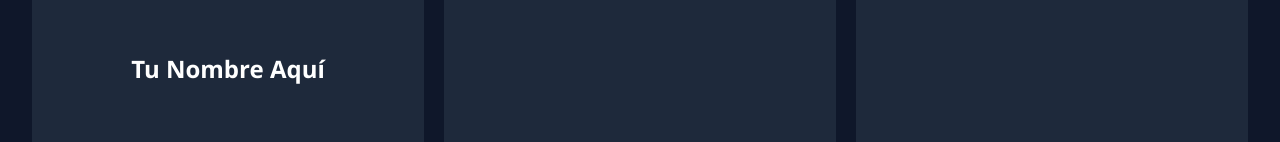
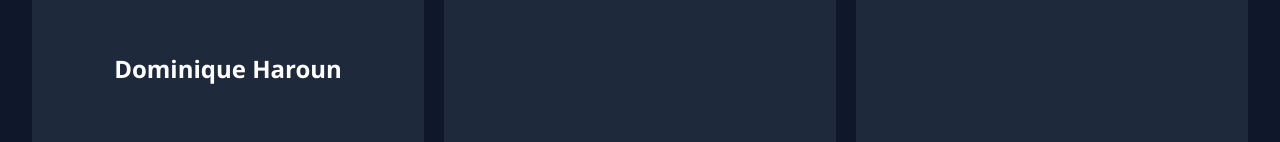
Before and after one commit to HarounDominique/cv, an Angular app: page / in a window 1280 px wide. Shown: the part 594-736 px from the top of the page. Built offline with nearby package versions, Linux system fonts and the light colour scheme.

Commit message:
adding info

```diff
--- a/src/app.html
+++ b/src/app.html
@@ -95,7 +95,7 @@
   >
     <div class="profile-preview">
       <img src="assets/img/perfil.png" alt="Foto de perfil" class="profile-image">
-      <h2 class="profile-name">Tu Nombre Aquí</h2>
+      <h2 class="profile-name">Dominique Haroun</h2>
     </div>
 
     <div class="card-content" *ngIf="active === 'perfil'">
```
